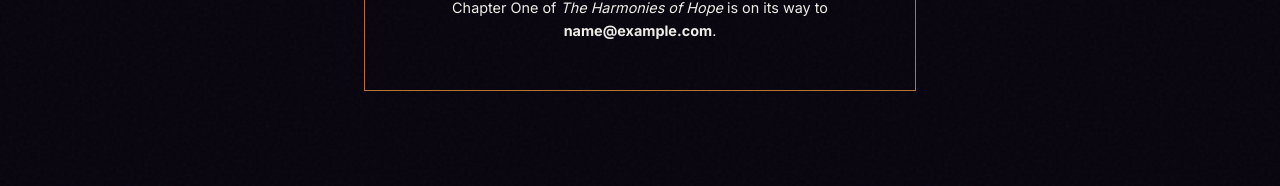
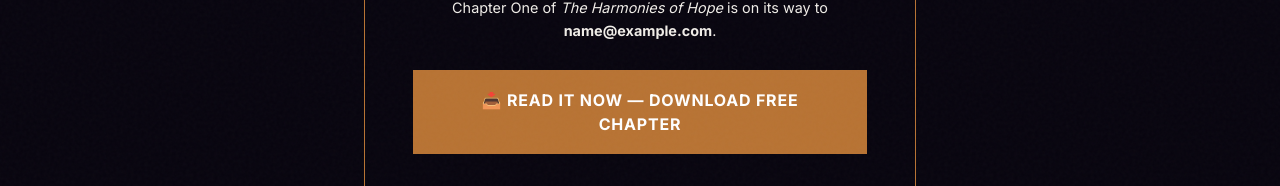
Before and after one commit to ncatlandarch-droid/hood-hymns-publishing, a Next.js app: page /free-chapter in a window 1280 px wide. Both pictures are taken after typing "name@example.com" into the empty fields and a click on the button "SEND MY FREE CHAPTER". Shown: the part 614-800 px from the top of the page. Built offline with nearby package versions, Linux system fonts and the light colour scheme; no server answers.

Commit message:
feat: Mailchimp subscribe route + immediate PDF download on free chapter signup

```diff
--- a/src/app/api/subscribe/route.ts
+++ b/src/app/api/subscribe/route.ts
@@ -139,7 +139,7 @@ export async function POST(req: NextRequest) {
       }
     }
 
-    return NextResponse.json({ success: true });
+    return NextResponse.json({ success: true, downloadUrl: "/ebook.pdf" });
   } catch (error) {
     console.error("[subscribe] Unexpected error:", error);
     return NextResponse.json(
--- a/src/app/free-chapter/page.tsx
+++ b/src/app/free-chapter/page.tsx
@@ -8,6 +8,7 @@ export default function FreeChapterPage() {
   const [email, setEmail] = useState("");
   const [submitted, setSubmitted] = useState(false);
   const [loading, setLoading] = useState(false);
+  const [downloadUrl, setDownloadUrl] = useState("");
 
   const handleSubmit = async (e: React.FormEvent) => {
     e.preventDefault();
@@ -23,6 +24,7 @@ export default function FreeChapterPage() {
       const data = await res.json();
       if (data.success) {
         setSubmitted(true);
+        setDownloadUrl(data.downloadUrl || "/ebook.pdf");
         // Mark as subscribed so exit popup won't show
         localStorage.setItem("hh-subscribed", "true");
       }
@@ -91,9 +93,26 @@ export default function FreeChapterPage() {
             >
               {t.checkYourInbox}
             </h2>
-            <p style={{ fontSize: "0.9rem", color: "var(--color-brand-muted)", lineHeight: 1.6 }}>
+            <p style={{ fontSize: "0.9rem", color: "var(--color-brand-muted)", lineHeight: 1.6, marginBottom: "28px" }}>
               Chapter One of <em>The Harmonies of Hope</em> {t.chapterOnItsWay} <strong>{email}</strong>.
             </p>
+            {/* Immediate download button */}
+            <a
+              href={downloadUrl || "/ebook.pdf"}
+              download="Harmonies-of-Hope-Chapter-One.pdf"
+              className="btn-brand"
+              style={{
+                display: "inline-flex",
+                alignItems: "center",
+                gap: "10px",
+                textDecoration: "none",
+                fontSize: "1rem",
+                padding: "16px 32px",
+                animation: "pulse-glow 2s ease-in-out infinite",
+              }}
+            >
+              📥 Read It Now — Download Free Chapter
+            </a>
           </div>
         ) : (
           <form onSubmit={handleSubmit}>
```
